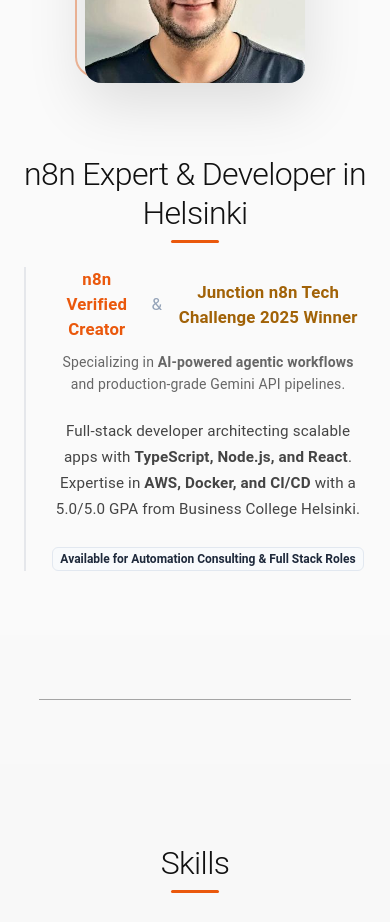
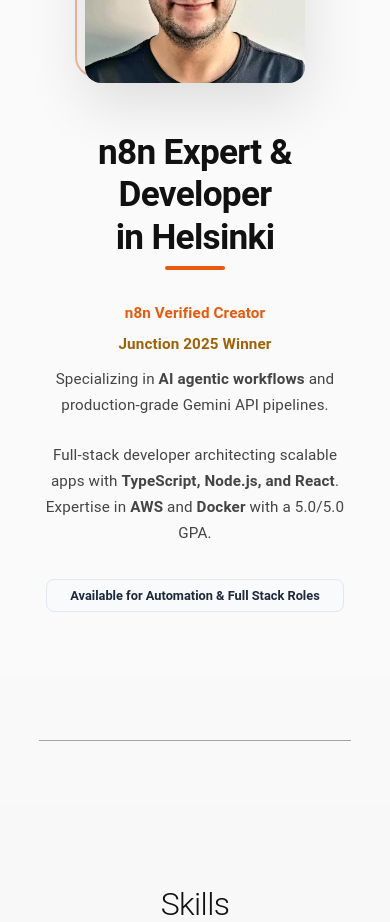
Before and after one commit to MychelGarzon/portfolio_MG, a React (Vite) app: page / in a window 390 px wide. Shown: the part 940-1862 px from the top of the page. Built offline with nearby package versions, Linux system fonts and the light colour scheme.

Commit message:
Refactor Hero component layout and typography; enhance mobile responsiveness and update text content

```diff
--- a/src/components/Hero.jsx
+++ b/src/components/Hero.jsx
@@ -59,90 +59,120 @@
         textAlign={{ xs: 'center', md: 'left' }}
         sx={{ pl: { md: 6 } }}
       >
-        {/* Badge row */}
-        <Box sx={{
-          display: 'flex',
-          gap: 1,
-          flexWrap: 'wrap',
-          mb: 3,
-          justifyContent: { xs: 'center', md: 'flex-start' }
-        }}>
-
-        </Box>
-
+        {/* The H1 Heading */}
         <Typography
           variant="h2"
-          component="h1" // Tells Bing this is the main topic of the page
+          component="h1"
           sx={{
-            fontSize: { xs: '2rem', md: '2.8rem' },
-            fontWeight: 300,
+            fontSize: { xs: '2.2rem', md: '2.8rem' }, // Slightly smaller on mobile to prevent weird wrapping
+            fontWeight: 700, // Thicker font looks better for headings
             letterSpacing: '-0.02em',
             color: '#111',
             mb: 1,
             lineHeight: 1.2,
           }}
         >
-          n8n Expert & Developer in Helsinki
+          n8n Expert & Developer <br /> in Helsinki
         </Typography>
 
         {/* Orange accent line */}
         <Box sx={{
-          width: 48,
-          height: 3,
+          width: 60,
+          height: 4,
           background: '#ea580c',
           borderRadius: 2,
-          mb: 3,
-          alignSelf: { xs: 'center', md: 'flex-start' }
+          mb: 4,
+          // Ensures it stays centered on mobile
+          mx: { xs: 'auto', md: 0 }
         }} />
 
-        <Box sx={{ maxWidth: 600, position: 'relative', pl: 3, borderLeft: '2px solid #e5e7eb' }}>
+        <Box sx={{
+          maxWidth: 600,
+          width: '100%',
+          // We remove the left border on mobile because it looks messy with centered text
+          pl: { xs: 0, md: 3 },
+          borderLeft: { xs: 'none', md: '2px solid #e5e7eb' }
+        }}>
+
           {/* The "Big Wins" Row */}
           <Box sx={{ mb: 3 }}>
             <Typography
               variant="body1"
               sx={{
                 color: '#111',
-                fontWeight: 600,
-                fontSize: '1.05rem',
-                mb: 1,
+                fontWeight: 700,
+                fontSize: { xs: '0.95rem', md: '1.05rem' },
+                mb: 1.5,
                 display: 'flex',
+                flexDirection: { xs: 'column', sm: 'row' },
                 alignItems: 'center',
-                gap: 1
+                justifyContent: { xs: 'center', md: 'flex-start' },
+                gap: 1,
+                textAlign: 'center'
               }}
             >
               <span style={{ color: '#ea580c' }}>n8n Verified Creator</span>
-              <span style={{ color: '#94a3b8', fontWeight: 400 }}>&</span>
-              <span style={{ color: '#a16207' }}>Junction n8n Tech Challenge 2025 Winner</span>
+              <Box component="span" sx={{ display: { xs: 'none', sm: 'inline' }, color: '#94a3b8', fontWeight: 400 }}>&</Box>
+              <span style={{ color: '#a16207' }}>Junction 2025 Winner</span>
             </Typography>
-            <Typography variant="body2" sx={{ color: '#666', lineHeight: 1.6 }}>
-              Specializing in <strong>AI-powered agentic workflows</strong> and production-grade Gemini API pipelines.
+
+            {/* Unified Paragraph 1 */}
+            <Typography
+              variant="body1"
+              sx={{
+                color: '#444', // Matching Block 2
+                lineHeight: 1.7,
+                fontSize: '0.95rem',
+                px: { xs: 2, md: 0 },
+                textAlign: { xs: 'center', md: 'left' }
+              }}
+            >
+              Specializing in <strong>AI agentic workflows</strong> and production-grade Gemini API pipelines.
             </Typography>
           </Box>
 
-          {/* The Technical Core */}
-          <Box sx={{ mb: 3 }}>
-            <Typography variant="body1" sx={{ color: '#444', lineHeight: 1.7, fontSize: '0.95rem' }}>
+          {/* The Technical Core - Unified Paragraph 2 */}
+          <Box sx={{ mb: 4, px: { xs: 2, md: 0 } }}>
+            <Typography
+              variant="body1"
+              sx={{
+                color: '#444', // Matching Block 1
+                lineHeight: 1.7,
+                fontSize: '0.95rem',
+                textAlign: { xs: 'center', md: 'left' }
+              }}
+            >
               Full-stack developer architecting scalable apps with <strong>TypeScript, Node.js, and React</strong>.
-              Expertise in <strong>AWS, Docker, and CI/CD</strong> with a 5.0/5.0 GPA from Business College Helsinki.
+              Expertise in <strong>AWS</strong> and <strong>Docker</strong> with a 5.0/5.0 GPA.
             </Typography>
           </Box>
 
           {/* Status Footer */}
+          <Box sx={{ display: 'flex', justifyContent: { xs: 'center', md: 'flex-start' } }}>
             <Chip
-            label="Available for Automation Consulting & Full Stack Roles"
-            size="small"
+              label="Available for Automation & Full Stack Roles"
+              size="medium"
               variant="outlined"
               sx={{
-              borderRadius: '6px',
-              fontSize: '0.75rem',
+                height: 'auto',
+                py: 1,
+                px: 1.5,
+                borderRadius: '8px',
+                fontSize: '0.8rem',
                 fontWeight: 600,
                 color: '#1e293b',
                 borderColor: '#e2e8f0',
-              bgcolor: '#f8fafc'
+                bgcolor: '#f8fafc',
+                '& .MuiChip-label': {
+                  whiteSpace: 'normal',
+                }
               }}
             />
           </Box>
 
+          {/* Status Footer */}
+
+        </Box>
       </Grid>
     </Grid>
   );
```
Lines whose indentation alone changed are shown as unchanged.
